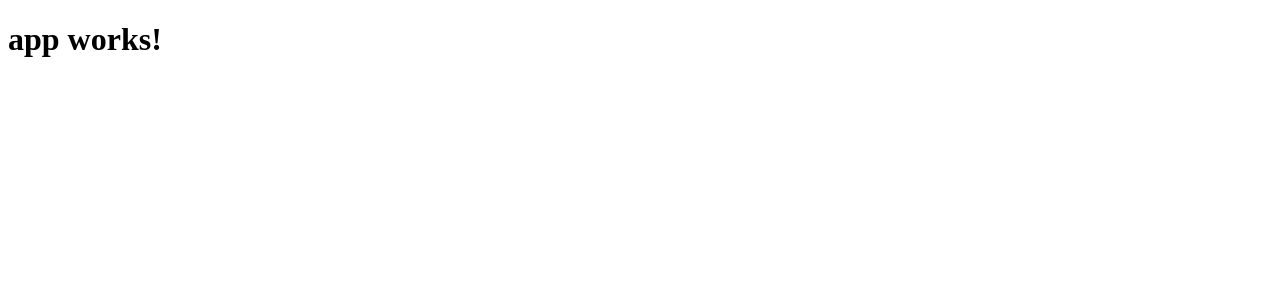
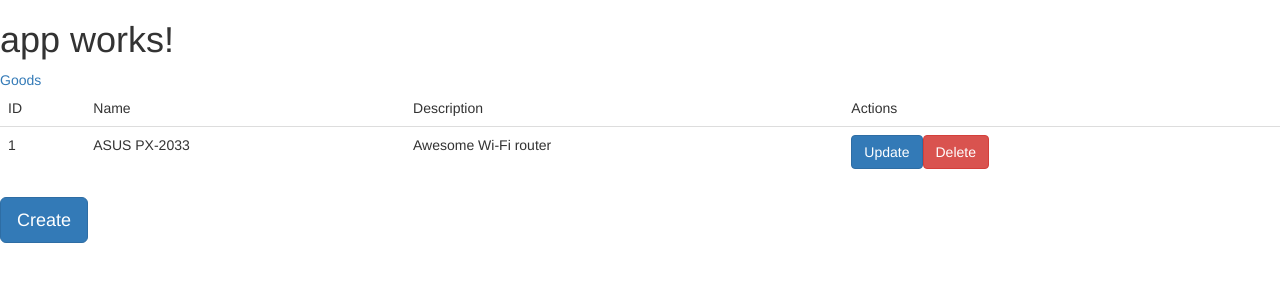
Before and after one commit to bluebirrrrd/ng2-goods, an Angular app: page /goods in a window 1280 px wide. Shown: the top 300 px of the page. Built offline with nearby package versions, Linux system fonts and the light colour scheme.

Commit message:
Implement basic routes structure & components

```diff
--- a/angular-cli.json
+++ b/angular-cli.json
@@ -19,7 +19,8 @@
       "tsconfig": "tsconfig.json",
       "prefix": "app",
       "styles": [
-        "styles.css"
+        "styles.css",
+        "../node_modules/bootstrap/dist/css/bootstrap.min.css"
       ],
       "scripts": [],
       "environments": {
--- a/package.json
+++ b/package.json
@@ -20,6 +20,7 @@
     "@angular/platform-browser": "^2.4.0",
     "@angular/platform-browser-dynamic": "^2.4.0",
     "@angular/router": "^3.4.0",
+    "bootstrap": "^3.3.7",
     "core-js": "^2.4.1",
     "rxjs": "^5.0.1",
     "ts-helpers": "^1.1.1",
--- /dev/null
+++ b/src/app/app-routing.module.ts
@@ -0,0 +1,22 @@
+import { NgModule } from '@angular/core';
+import { RouterModule, Routes } from '@angular/router';
+
+import { ItemTableComponent } from './item-table/item-table.component';
+import { ItemEditComponent } from './item-edit/item-edit.component';
+
+const appRoutes: Routes = [
+  { path: 'goods', component: ItemTableComponent },
+  { path: 'goods/:id', component: ItemEditComponent },
+  { path: 'goods/new', component: ItemEditComponent },
+  { path: '',   redirectTo: '/goods', pathMatch: 'full' },
+  { path: '**',  redirectTo: '/goods'}
+];
+@NgModule({
+  imports: [
+    RouterModule.forRoot(appRoutes)
+  ],
+  exports: [
+    RouterModule
+  ]
+})
+export class AppRoutingModule {}
--- a/src/app/app.component.html
+++ b/src/app/app.component.html
@@ -1,3 +1,6 @@
 <h1>
   {{title}}
 </h1>
+<a routerLink="/goods" class="button">Goods</a>
+
+<router-outlet></router-outlet>
--- /dev/null
+++ b/src/app/item-edit/item-edit.component.html
@@ -0,0 +1,9 @@
+<form (ngSubmit)="onSubmit()" #itemForm="ngForm">
+  <input [(ngModel)]="item.name" name="name" placeholder="Name"/>
+  <input [(ngModel)]="item.description" name="description" placeholder="Description" />
+  <input type="submit"
+         class="btn btn-primary"
+         value="Save"
+         [disabled]="!itemForm.form.valid"/>
+  <button class="btn btn-danger" routerLink="">Cancel</button>
+</form>
--- /dev/null
+++ b/src/app/item-edit/item-edit.component.ts
@@ -0,0 +1,21 @@
+import { Component, OnInit } from '@angular/core';
+import { Item } from './item';
+
+@Component({
+  selector: 'app-item-edit',
+  templateUrl: './item-edit.component.html',
+  styleUrls: ['./item-edit.component.css']
+})
+export class ItemEditComponent implements OnInit {
+  item: Item;
+
+  constructor() {
+      this.item = new Item();
+  }
+
+  ngOnInit() {
+      /* if we're editing existing item, retrieve the data from LocalStorage */
+  }
+
+
+}
--- /dev/null
+++ b/src/app/item-edit/item.ts
@@ -0,0 +1,5 @@
+export class Item {
+    id: number;
+    name: string;
+    description: string;
+}
--- /dev/null
+++ b/src/app/item-table/item-table.component.html
@@ -0,0 +1,20 @@
+<table class="table">
+  <thead>
+    <tr>
+      <td>ID</td>
+      <td>Name</td>
+      <td>Description</td>
+      <td>Actions</td>
+    </tr>
+    <tr *ngFor="let item of goods">
+      <td>{{item.id}}</td>
+      <td>{{item.name}}</td>
+      <td>{{item.description}}</td>
+      <td>
+        <button class="btn btn-primary">Update</button>
+        <button class="btn btn-danger">Delete</button>
+      </td>
+    </tr>
+  </thead>
+</table>
+<button class="btn btn-lg btn-primary" routerLink="/goods/new">Create</button>
--- /dev/null
+++ b/src/app/item-table/item-table.component.ts
@@ -0,0 +1,23 @@
+import { Component, OnInit } from '@angular/core';
+import { Item } from '../item-edit/item';
+
+@Component({
+  selector: 'app-item-table',
+  templateUrl: './item-table.component.html',
+  styleUrls: ['./item-table.component.css']
+})
+export class ItemTableComponent implements OnInit {
+
+  constructor() { }
+
+  goods: Item[];
+
+  ngOnInit() {
+      this.goods = [{
+          id: 1,
+          name: 'ASUS PX-2033',
+          description: 'Awesome Wi-Fi router'
+      }]
+  }
+
+}
```
Also changed, not shown: src/app/app.module.ts (+8 -2 lines), src/app/item-edit/item-edit.component.css (added), src/app/item-table/item-table.component.css (added), 2 other files (tests, documents, lock files or other folders).
